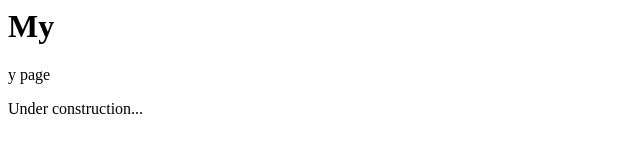
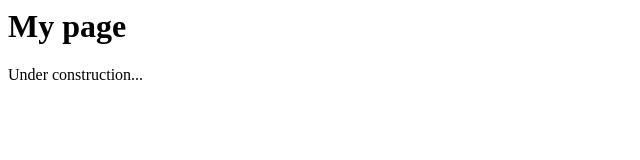
Before and after one commit to anzae/anzae.github.io, a plain HTML site: page index.html in a window 1280 px wide. Shown: the whole page, without its empty margins (0-640 px from the left). Drawn offline with Linux system fonts and the light colour scheme.

Commit message:
Update index.html

```diff
--- a/index.html
+++ b/index.html
@@ -1,3 +1,3 @@
-<h1>My</h1>y page</h1>
+<h1>My page</h1>
 
 <p>Under construction...</p>
```
